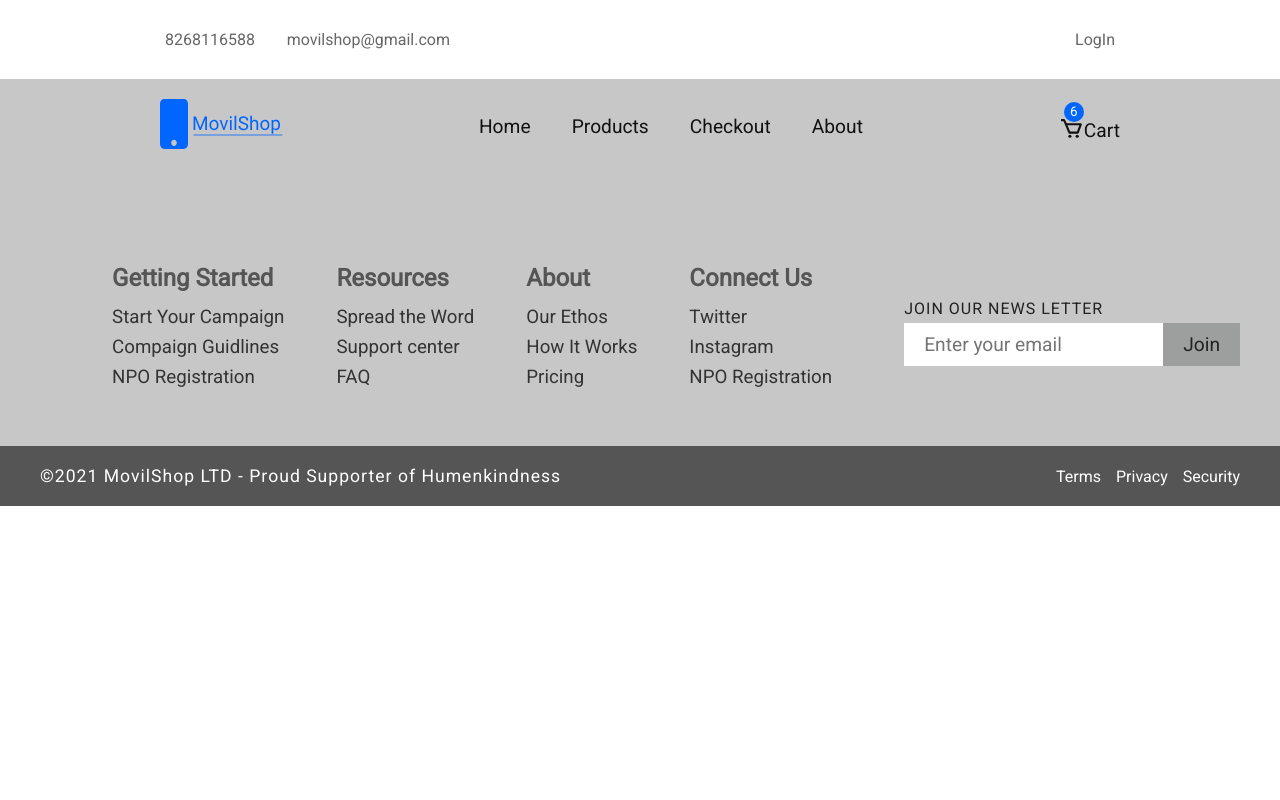
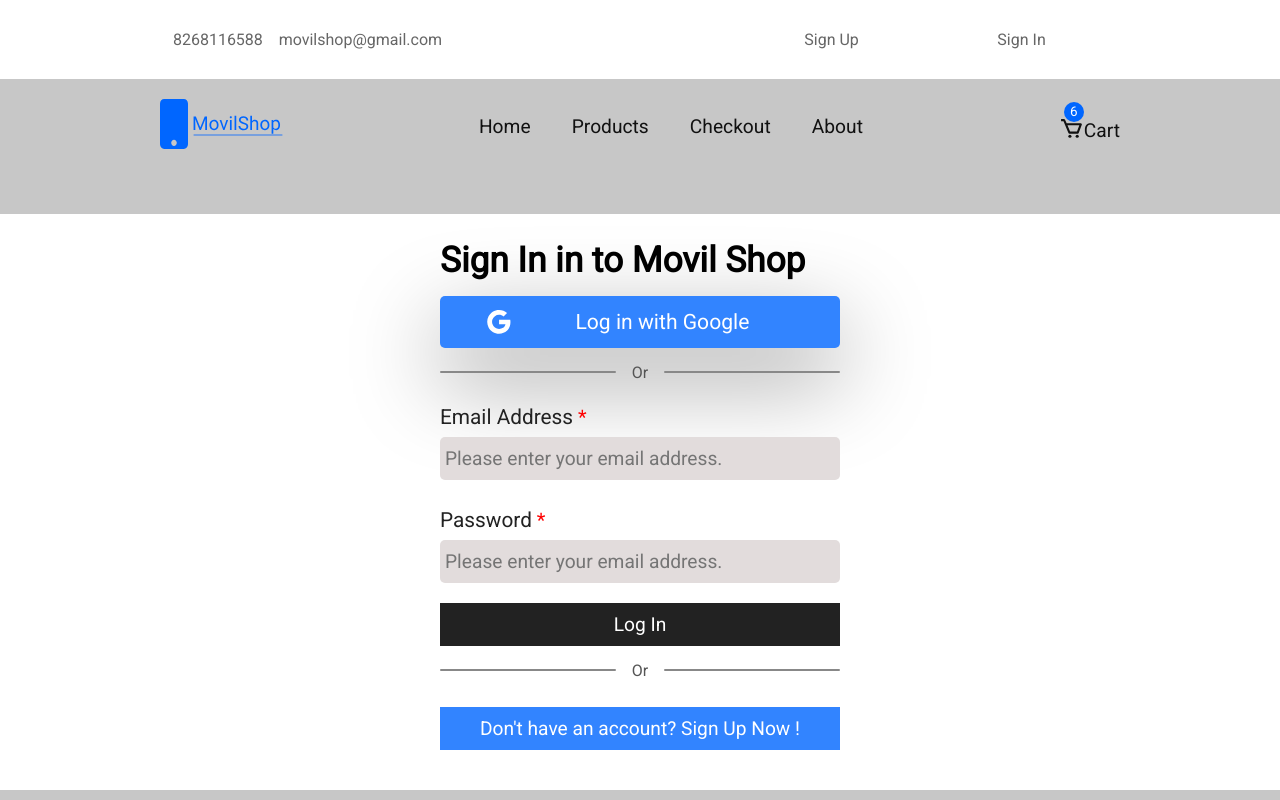
Before and after one commit to ddepu11/movil_shop_cient_side_react, a React (Create React App) app: page /sign-in in a window 1280 px wide. Shown: the top 800 px of the page. Built offline with nearby package versions, Linux system fonts and the light colour scheme; no server answers.

Commit message:
box shadow added

```diff
--- a/src/App.jsx
+++ b/src/App.jsx
@@ -38,7 +38,7 @@ const App = () => {
             <Route exact path="/about">
               <About />
             </Route>
-            <Route exact path="/log-in">
+            <Route exact path="/sign-in">
               <SignIn />
             </Route>
             <Route exact path="/sign-up">
--- a/src/components/Button.jsx
+++ b/src/components/Button.jsx
@@ -19,6 +19,7 @@ const Button = ({
   bSh,
   width,
   borderRadius,
+  bcgImage,
 }) => {
   useEffect(() => {});
 
@@ -42,6 +43,7 @@ const Button = ({
         boxShadow: bSh,
         width,
         borderRadius,
+        backgroundImage: bcgImage,
       }}
     >
       {children}
@@ -67,6 +69,7 @@ Button.propTypes = {
   bSh: PropTypes.string,
   width: PropTypes.string,
   borderRadius: PropTypes.string,
+  bcgImage: PropTypes.string,
 };
 
 Button.defaultProps = {
@@ -87,6 +90,7 @@ Button.defaultProps = {
   bSh: 'rgba(0, 0, 0, 0.4) 0px 30px 90px',
   width: 'auto',
   borderRadius: '0px',
+  bcgImage: '',
 };
 
 export default Button;
--- a/src/components/Navbar.jsx
+++ b/src/components/Navbar.jsx
@@ -2,6 +2,7 @@ import React from 'react';
 import styled from 'styled-components';
 import { Link, useHistory } from 'react-router-dom';
 import { BiCart } from 'react-icons/bi';
+import { GiBowTieRibbon } from 'react-icons/gi';
 import { useSelector, useDispatch } from 'react-redux';
 import { useAuth0 } from '@auth0/auth0-react';
 import logo from '../assests/logo.svg';
@@ -43,11 +44,48 @@ const Navbar = () => {
 
         <div className="links">
           <ul className="flex">
-            <li>{hasUserLoggedIn && <Link to="/account">Account</Link>}</li>
+            {userInfo.role === 'SELLER' && (
+              <li>
+                <Button
+                  pt="6px"
+                  pb="6px"
+                  pl="12px"
+                  pr="1px"
+                  fs="1.05em"
+                  color="white"
+                  bSh="rgba(0, 0, 0, 0.3) 0px 10px 38px, rgba(0, 0, 0, 0.22) 0px 15px 12px"
+                  bgColor="#333"
+                  borderRadius="5px"
+                >
+                  <GiBowTieRibbon />
+                  <span
+                    style={{
+                      color: 'white',
+                      marginLeft: '5px',
+                      padding: '0px  5px',
+                    }}
+                  >
+                    You are a seller
+                  </span>
+                </Button>
+              </li>
+            )}
+            {hasUserLoggedIn && (
+              <li>
+                {' '}
+                <Link to="/account">Account</Link>
+              </li>
+            )}
+            {!hasUserLoggedIn && (
+              <li>
+                <Link to="/sign-up">Sign Up</Link>
+              </li>
+            )}
+
             <li>
               {hasUserLoggedIn || Object.keys(userInfo).length !== 0 ? (
                 <Button
-                  bgColor="#b82626"
+                  bcgImage="linear-gradient(to right, #bb2032 0%, #df3f51  51%, #D31027  100%)"
                   pt="5px"
                   pb="5px"
                   pl="15px"
@@ -55,12 +93,13 @@ const Navbar = () => {
                   fs="1em"
                   color="white"
                   handleClick={handleLogOut}
-                  bSh=""
+                  borderRadius="5px"
+                  bSh="rgba(0, 0, 0, 0.3) 0px 10px 20px, rgba(0, 0, 0, 0.22) 0px 10px 10px"
                 >
                   Log Out
                 </Button>
               ) : (
-                <Link to="/log-in">LogIn</Link>
+                <Link to="/sign-in">Sign In</Link>
               )}
             </li>
           </ul>
@@ -116,11 +155,16 @@ const Wrapper = styled.nav`
     }
     .contact ul,
     .links ul {
-      justify-content: space-between;
+      justify-content: space-around;
     }
 
     .links {
-      width: 20%;
+      width: 40%;
+      button {
+        display: flex;
+        justify-content: space-between;
+        align-items: center;
+      }
     }
   }
   .navbar {
--- a/src/components/signin/SignIn.jsx
+++ b/src/components/signin/SignIn.jsx
@@ -159,6 +159,7 @@ const Wrapper = styled.main`
     font-size: 2.2em;
     padding: 15px 0;
   }
+
   button {
     display: flex;
     justify-content: space-around;
@@ -170,6 +171,7 @@ const Wrapper = styled.main`
       font-size: 1.2em;
     }
   }
+
   .or {
     padding: 15px 0;
     color: #555;
@@ -182,6 +184,7 @@ const Wrapper = styled.main`
       border-radius: 5px;
     }
   }
+
   form {
     .form-control {
       display: flex;
@@ -223,6 +226,7 @@ const Wrapper = styled.main`
       }
     }
   }
+
   .sign-up-btn {
     padding: 10px 40px;
     font-size: 1.2em;
```
